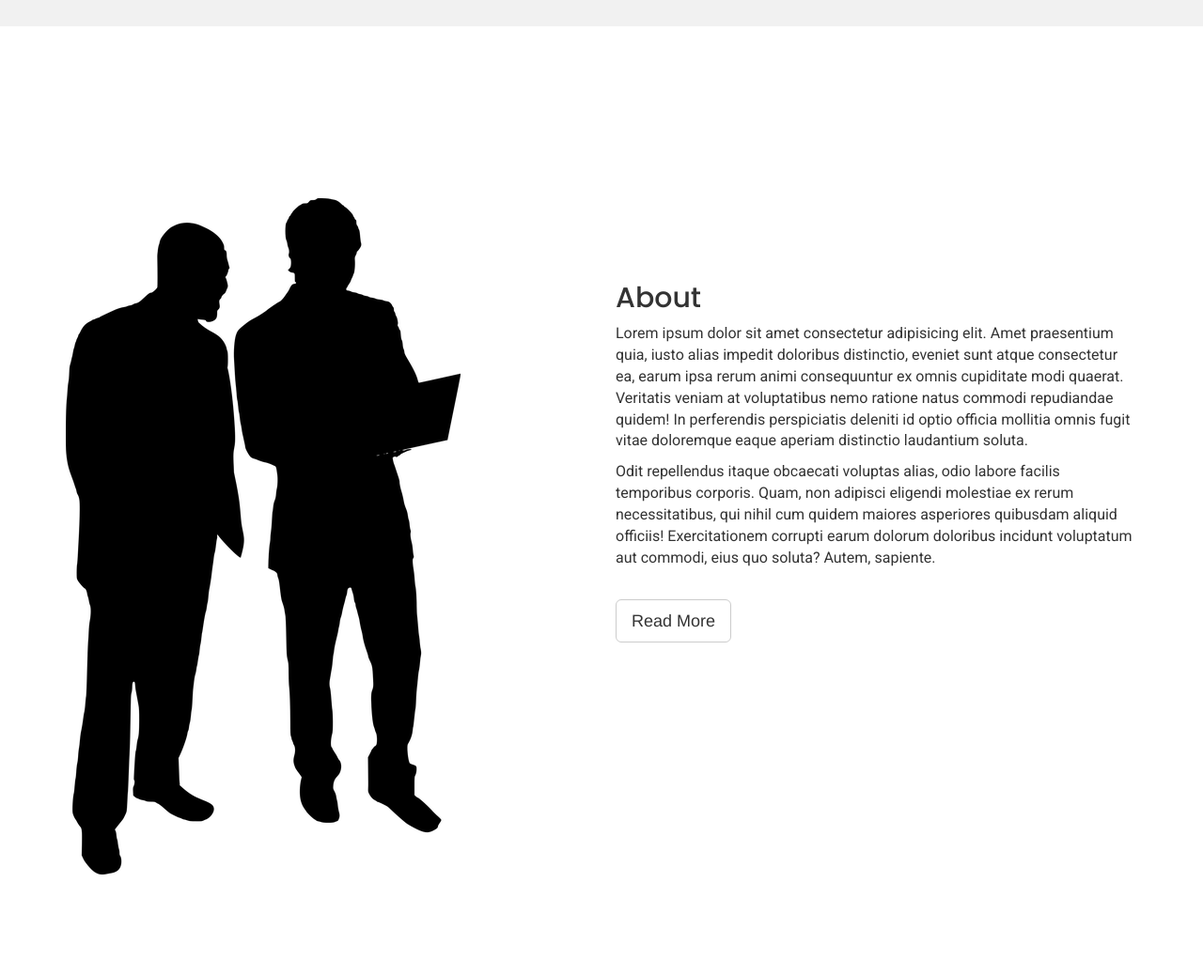
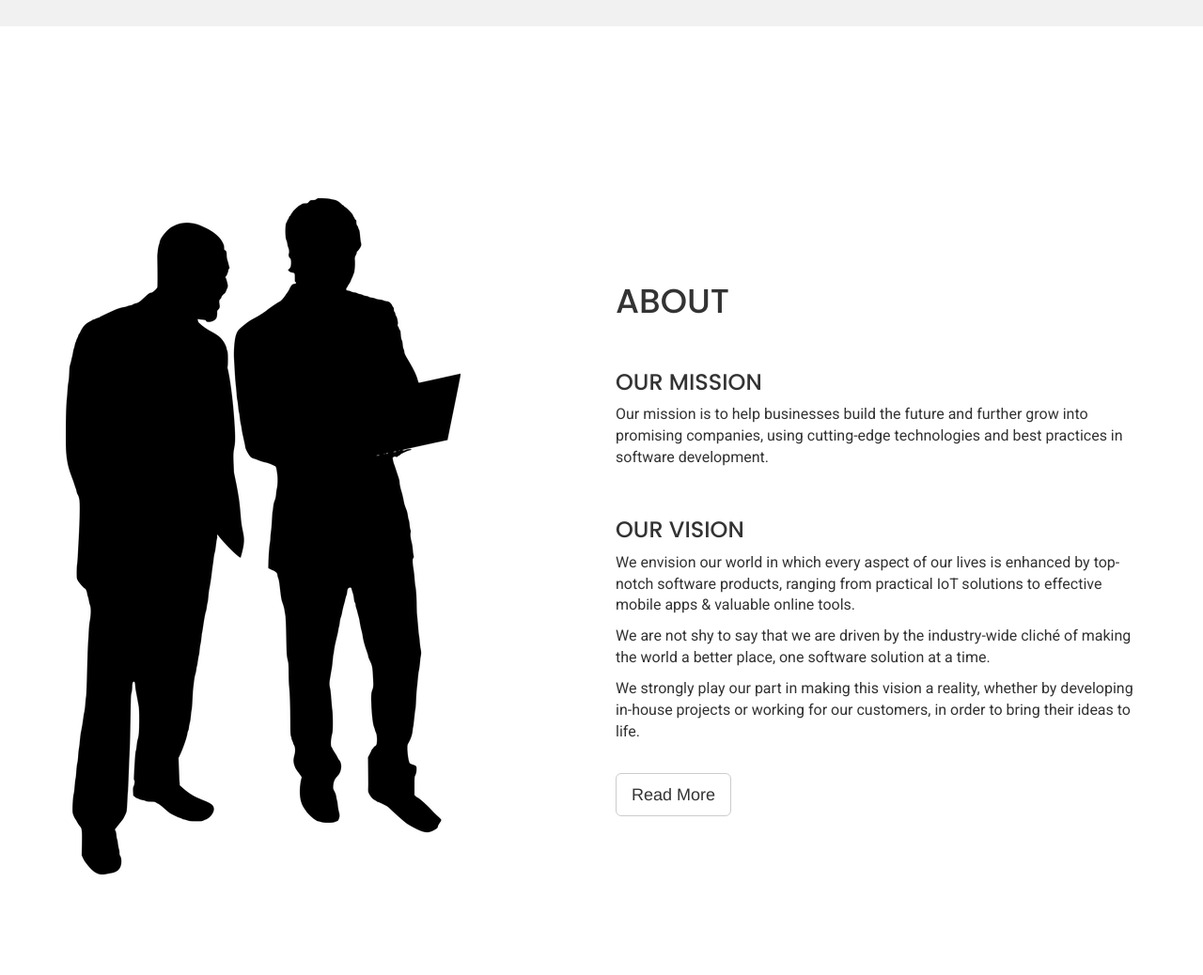
Before and after one commit to Piki-Tech/piki-tech, a plain HTML site: page index.html in a window 1280 px wide. Shown: the part 1020-2058 px from the top of the page at 94% size. Drawn offline with nearby package versions, Linux system fonts and the light colour scheme.

Commit message:
added some content to home and about and logo.transparent.png

```diff
--- a/css/style.css
+++ b/css/style.css
@@ -34,7 +34,8 @@ p{
 }
 
 #showcase .showcase-right{
-  margin-top:90px;
+  margin-top: 90px;
+  margin-left: 90px;
 }
 
 #testimonial{
--- a/index.html
+++ b/index.html
@@ -44,13 +44,15 @@
         <div class="row">
           <div class="col-md-6 col-sm-6">
             <div class="showcase-left">
-              <img src="img/piki-tech-logo.jpg">
+              <img src="img/Logo_transparent.png">
             </div>
           </div>
           <div class="col-md-6 col-sm-6">
             <div class="showcase-right">
               <!-- <h1>PikiTech</h1> -->
-              <p>Lorem ipsum dolor sit amet consectetur adipisicing elit. Hic autem ut omnis, necessitatibus modi fugit nam ab quas est maiores nemo similique obcaecati reprehenderit explicabo magni sapiente suscipit dolorum perferendis.</p>
+              <p>Founded in 2018, our company is fortunate to live through this era of amazing inventions and developments in the field of computer science and information technology.</p>
+
+              <p>We are keen to see what the future holds and we make sure to always remain at the forefront of technology, in order to meet our customers’ growing needs..</p>
             </div>
             <br>
             <a class="btn btn-default btn-lg showcase-btn">Read More</a>
@@ -94,9 +96,18 @@
           </div>
           <div class="col-md-6 col-sm-6">
             <div class="info-right">
-              <h2>About</h2>
-              <p>Lorem ipsum dolor sit amet consectetur adipisicing elit. Amet praesentium quia, iusto alias impedit doloribus distinctio, eveniet sunt atque consectetur ea, earum ipsa rerum animi consequuntur ex omnis cupiditate modi quaerat. Veritatis veniam at voluptatibus nemo ratione natus commodi repudiandae quidem! In perferendis perspiciatis deleniti id optio officia mollitia omnis fugit vitae doloremque eaque aperiam distinctio laudantium soluta. </p>
-              <p> Odit repellendus itaque obcaecati voluptas alias, odio labore facilis temporibus corporis. Quam, non adipisci eligendi molestiae ex rerum necessitatibus, qui nihil cum quidem maiores asperiores quibusdam aliquid officiis! Exercitationem corrupti earum dolorum doloribus incidunt voluptatum aut commodi, eius quo soluta? Autem, sapiente.</p>
+              <h1>ABOUT</h1>
+              <br />
+              <h3>OUR MISSION</h3>
+              <p> Our mission is to help businesses build the future and further grow into promising companies, using cutting-edge technologies and best practices in software development.</p>
+              <br />
+              <h3>OUR VISION</h3>
+              <p>We envision our world in which every aspect of our lives is enhanced by top-notch software products, ranging from practical IoT solutions to effective mobile apps & valuable online tools.</p>
+
+                <p>We are not shy to say that we are driven by the industry-wide cliché of making the world a better place, one software solution at a time.</p>
+
+                <p>We strongly play our part in making this vision a reality, whether by developing in-house projects or working for our customers, in order to bring their ideas to life.</p>
+
               <br>
               <a class="btn btn-default btn-lg">Read More</a>
             </div>
```
Also changed, not shown: img/Logo_transparent.png (added).
